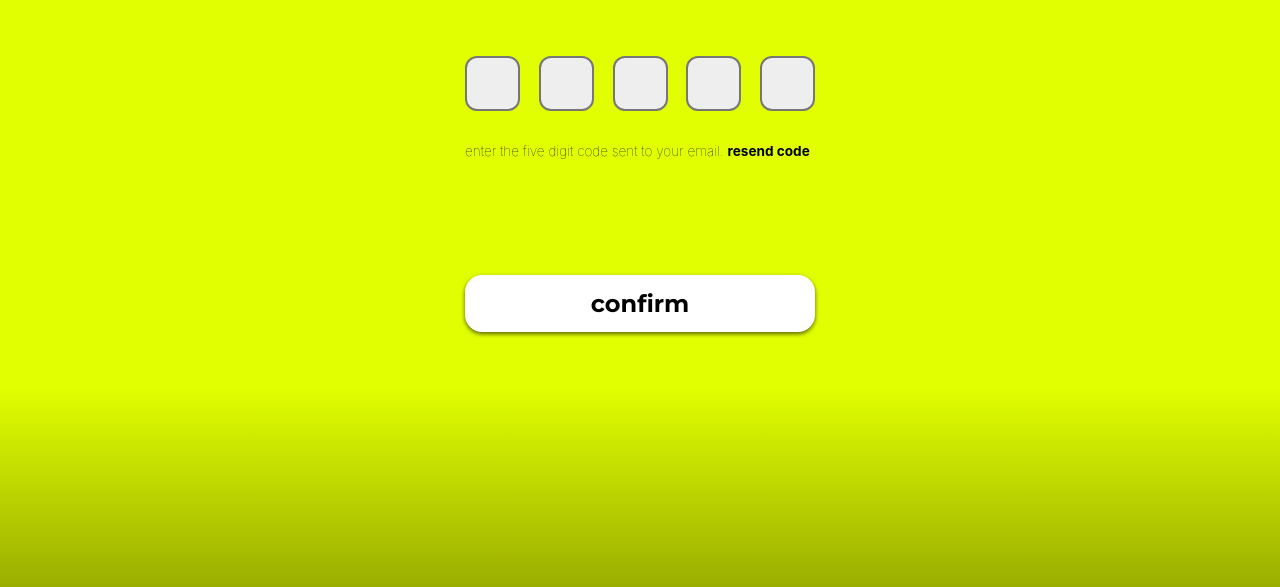
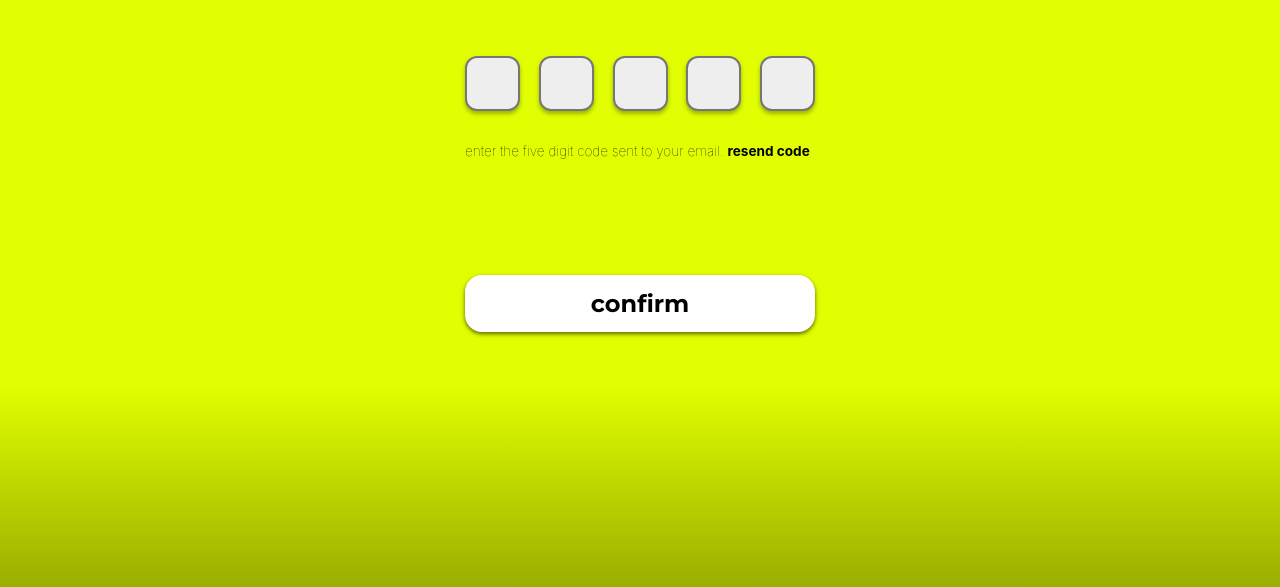
Before and after one commit to amna5/wallaby, a plain HTML site: page public/verification.html in a window 1280 px wide. Shown: the part 213-800 px from the top of the page. Drawn offline with Linux system fonts and the light colour scheme.

Commit message:
Update style.css

```diff
--- a/public/style.css
+++ b/public/style.css
@@ -467,6 +467,8 @@ h5{
   font-weight: bold;
   background: #eee;
   outline: none;
+  box-shadow: 0 3px 4px 0 rgba(0, 0, 0, 0.3);
+
 }
 
 .otp.error {
```
